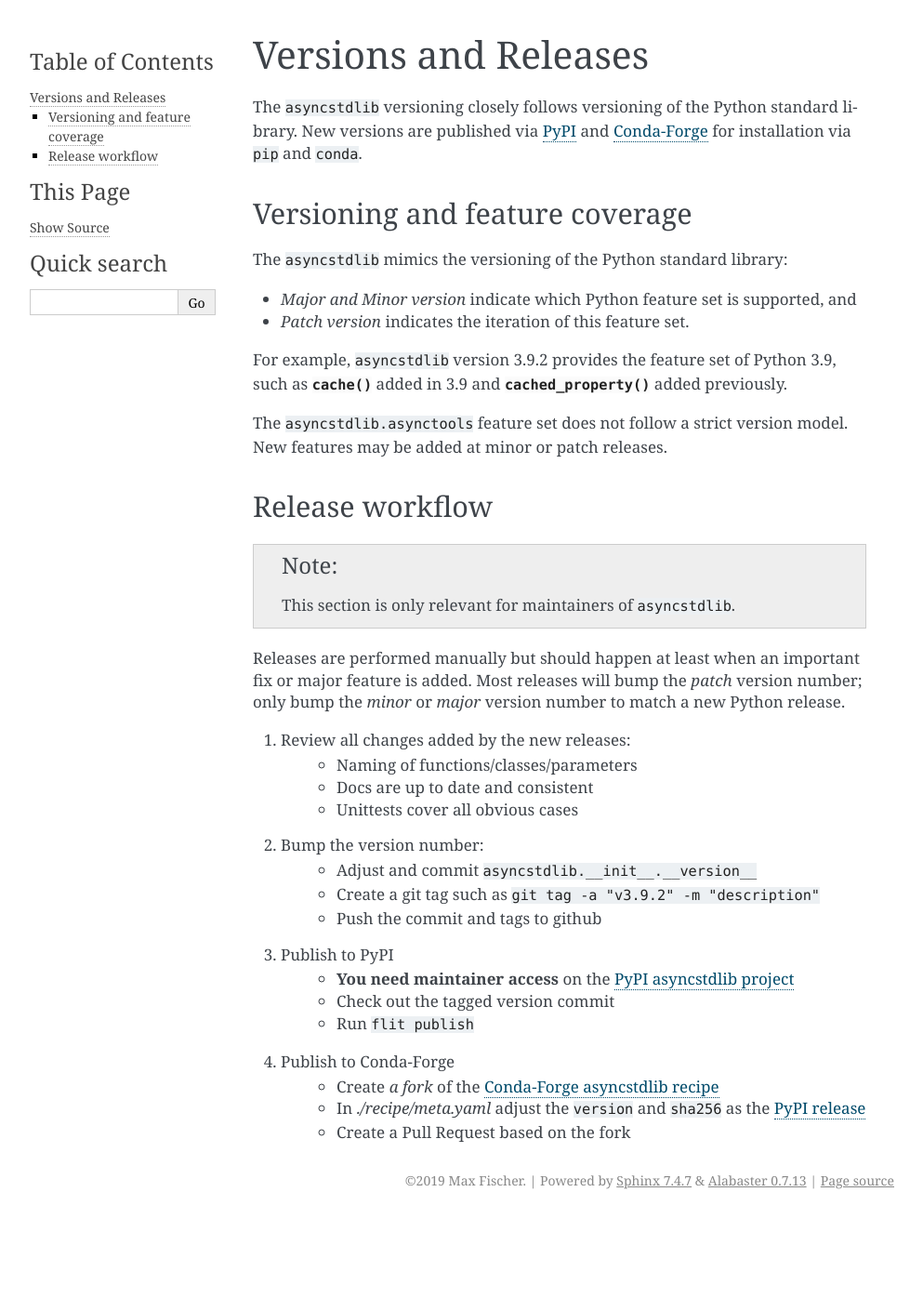
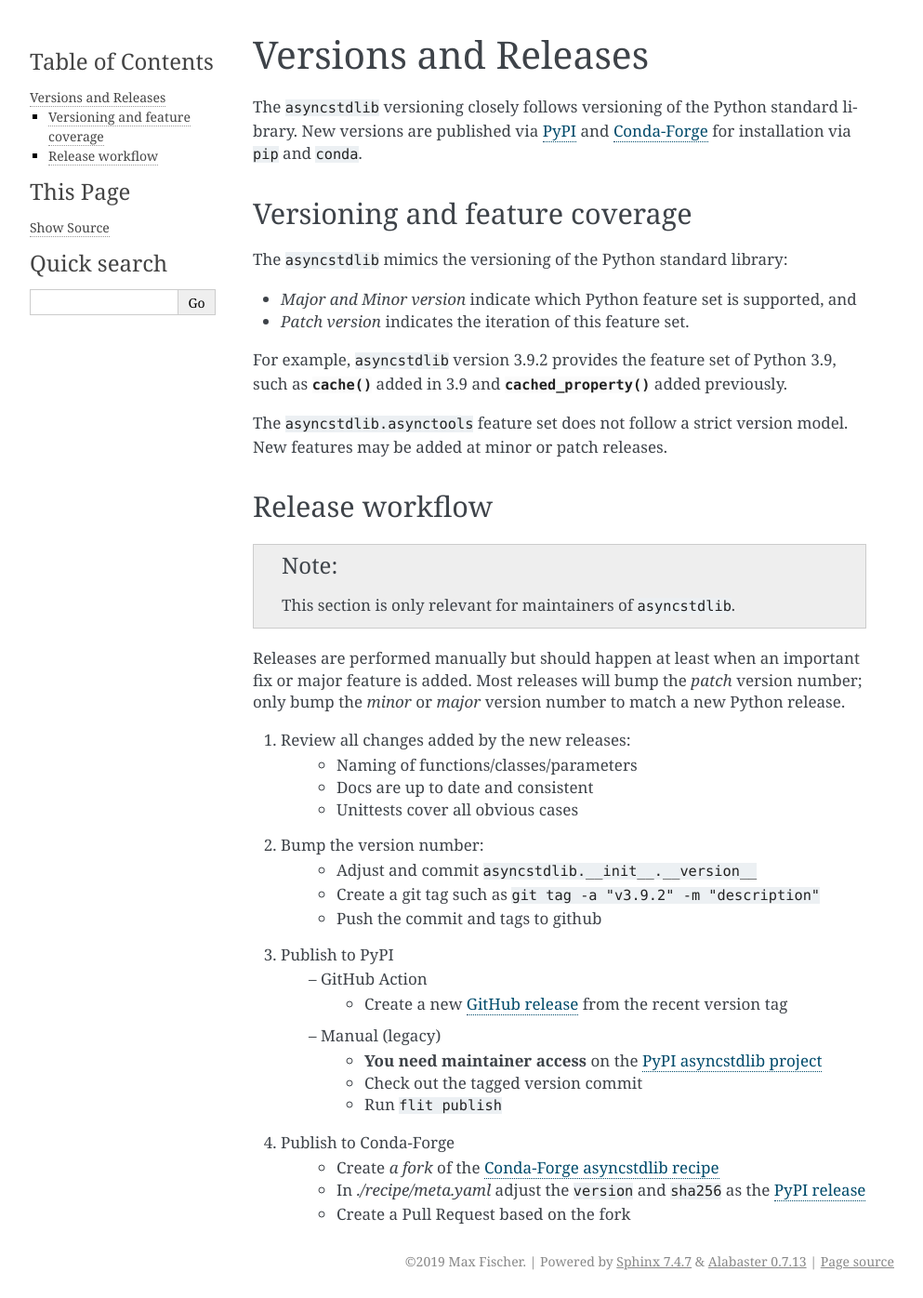
Before and after one commit to maxfischer2781/asyncstdlib, a Sphinx documentation site: the page built from docs/source/publishing.rst, in a window 1280 px wide and 1396 px high. Shown: the whole window at 93% size, without its empty margins (148-1141 px from the left). Built offline with Sphinx 7.4.7, drawn with Linux system fonts in a browser that asks for light colours; formulas are drawn with MathJax 3.

Commit message:
Document GH publish workflow

```diff
--- a/docs/source/publishing.rst
+++ b/docs/source/publishing.rst
@@ -45,9 +45,12 @@ only bump the *minor* or *major* version number to match a new Python release.
     * Push the commit and tags to github
 
 3. Publish to PyPI
-    * **You need maintainer access** on the `PyPI asyncstdlib project`_
-    * Check out the tagged version commit
-    * Run ``flit publish``
+    – GitHub Action
+        * Create a new `GitHub release`_ from the recent version tag
+    – Manual (legacy)
+        * **You need maintainer access** on the `PyPI asyncstdlib project`_
+        * Check out the tagged version commit
+        * Run ``flit publish``
 
 4. Publish to Conda-Forge
     * Create *a fork* of the `Conda-Forge asyncstdlib recipe`_
@@ -57,5 +60,6 @@ only bump the *minor* or *major* version number to match a new Python release.
 .. _PyPI: https://pypi.org
 .. _Conda-Forge: https://conda-forge.org
 .. _`PyPI asyncstdlib project`: https://pypi.org/project/asyncstdlib/
+.. _`GitHub release`: https://docs.github.com/en/repositories/releasing-projects-on-github/about-releases
 .. _`Conda-Forge asyncstdlib recipe`: https://github.com/conda-forge/asyncstdlib-feedstock
 .. _`PyPI release`: https://pypi.org/project/asyncstdlib/#files
```
